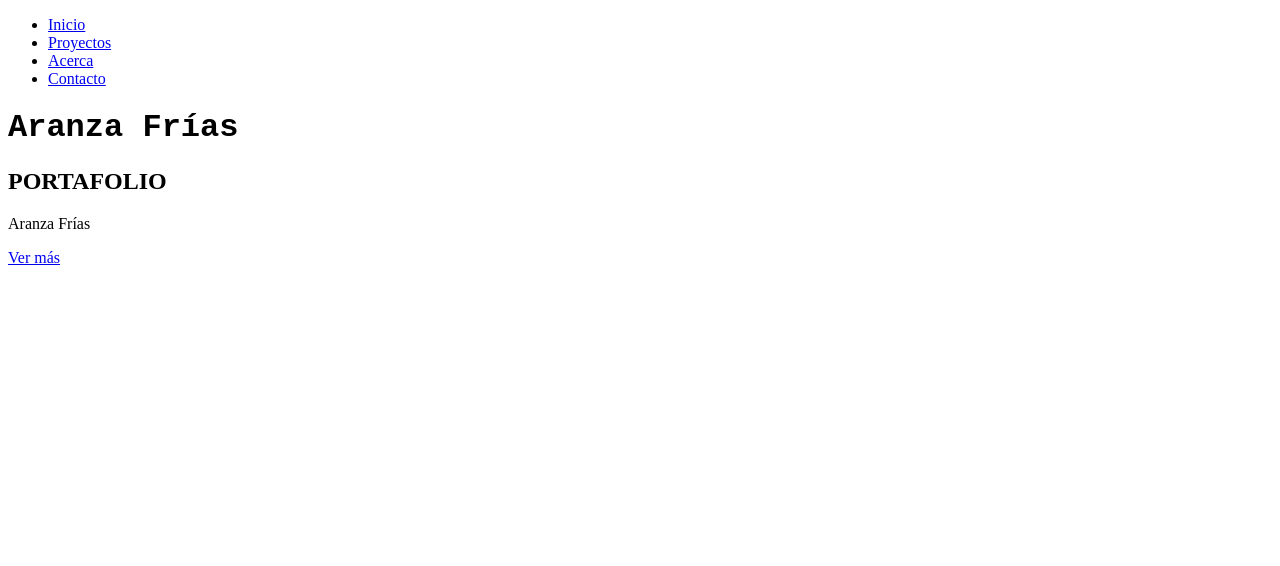
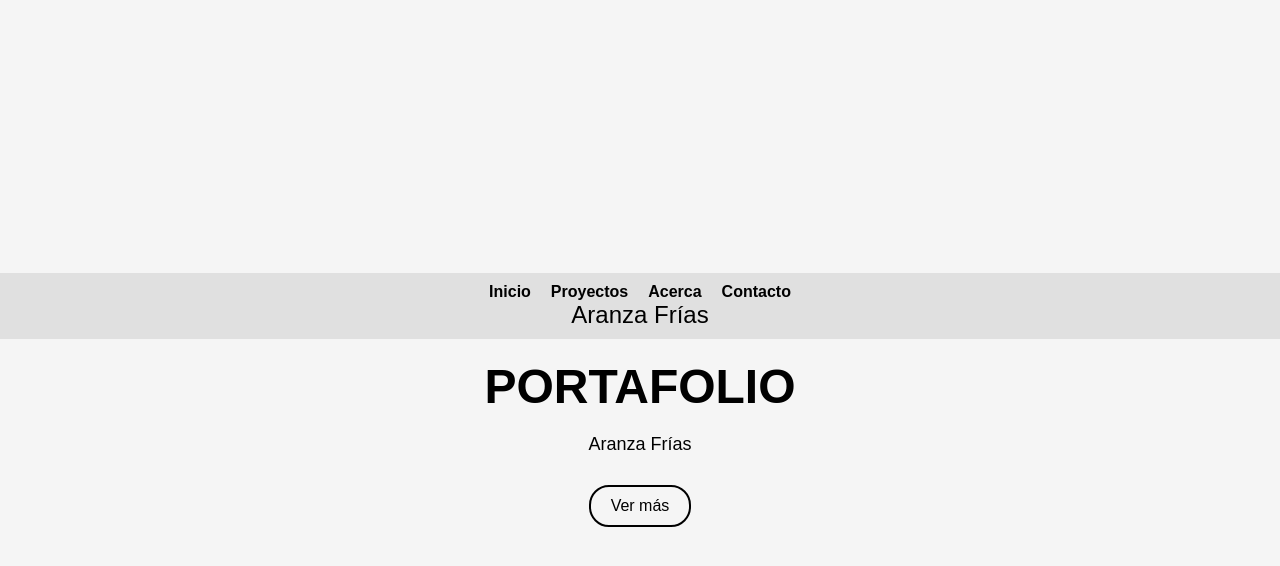
Before and after one commit to AraFG/AraFG.github.io, a plain HTML site: page index.html in a window 1280 px wide. Drawn offline with Linux system fonts and the light colour scheme; files that its build step writes are made by us from their sources.

Commit message:
Update styles.css

```diff
--- a/styles.css
+++ b/styles.css
@@ -1,6 +1,69 @@
+body {
+    font-family: 'Arial', sans-serif;
+    margin: 0;
+    padding: 0;
+    display: flex;
+    flex-direction: column;
+    align-items: center;
+    justify-content: center;
+    height: 100vh;
+    background-color: #f5f5f5;
+}
+
+header {
+    width: 100%;
+    background-color: #e0e0e0;
+    padding: 10px 0;
+    text-align: center;
+}
+
+nav ul {
+    list-style: none;
+    padding: 0;
+    margin: 0;
+    display: flex;
+    justify-content: center;
+    gap: 20px;
+}
+
+nav a {
+    text-decoration: none;
+    color: #000;
+    font-weight: bold;
+}
+
+main {
+    text-align: center;
+}
+
 h1 {
-  font-family: "Source Code Pro", monospace;
-  font-optical-sizing: auto;
-  font-weight: <weight>;
-  font-style: normal;
+    margin: 0;
+    font-size: 24px;
+    font-weight: normal;
 }
+
+h2 {
+    margin: 20px 0;
+    font-size: 48px;
+}
+
+p {
+    margin: 10px 0;
+    font-size: 18px;
+}
+
+.btn {
+    display: inline-block;
+    margin-top: 20px;
+    padding: 10px 20px;
+    border: 2px solid #000;
+    border-radius: 20px;
+    text-decoration: none;
+    color: #000;
+    font-size: 16px;
+}
+
+.btn:hover {
+    background-color: #000;
+    color: #fff;
+}
```
